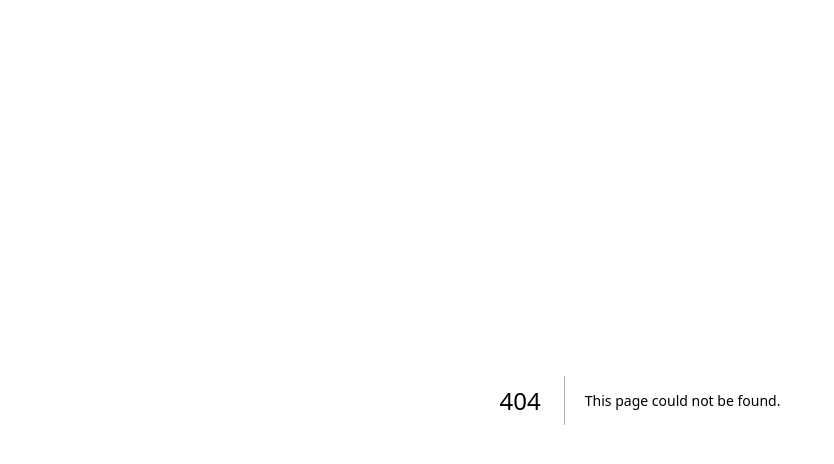
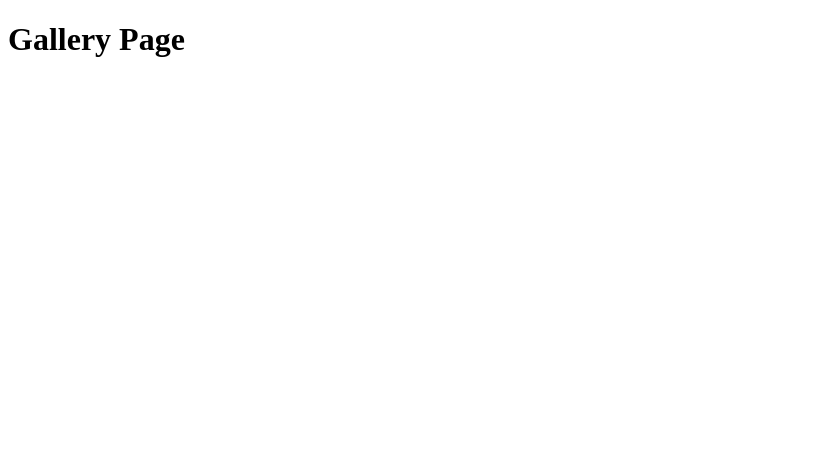
Before and after one commit to asobol13/LaserWebsite, a Next.js app: page /gallery in a window 1280 px wide. Before the commit this address had no page. Shown: the top 464 px of the page, without its empty margins (0-834 px from the left). Built offline with nearby package versions, Linux system fonts and the light colour scheme.

Commit message:
Added about and gallery pages

```diff
--- /dev/null
+++ b/pages/gallery.tsx
@@ -0,0 +1,10 @@
+import React from 'react';
+// import styles from '../styles/index.css';
+
+function Gallery () {
+    return (
+        <h1>Gallery Page</h1>
+    );
+}
+
+export default Gallery;
```
Also changed, not shown: pages/about.tsx (added, +10 -0 lines).
